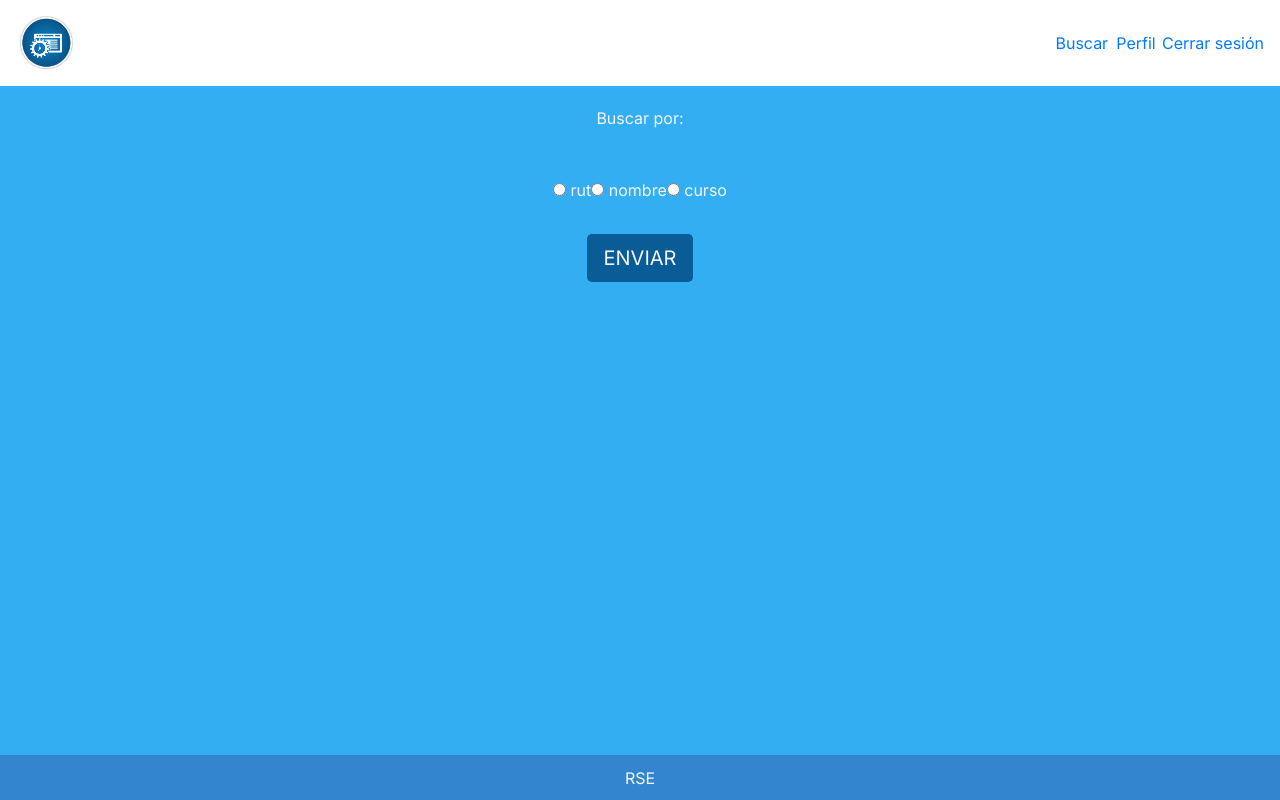
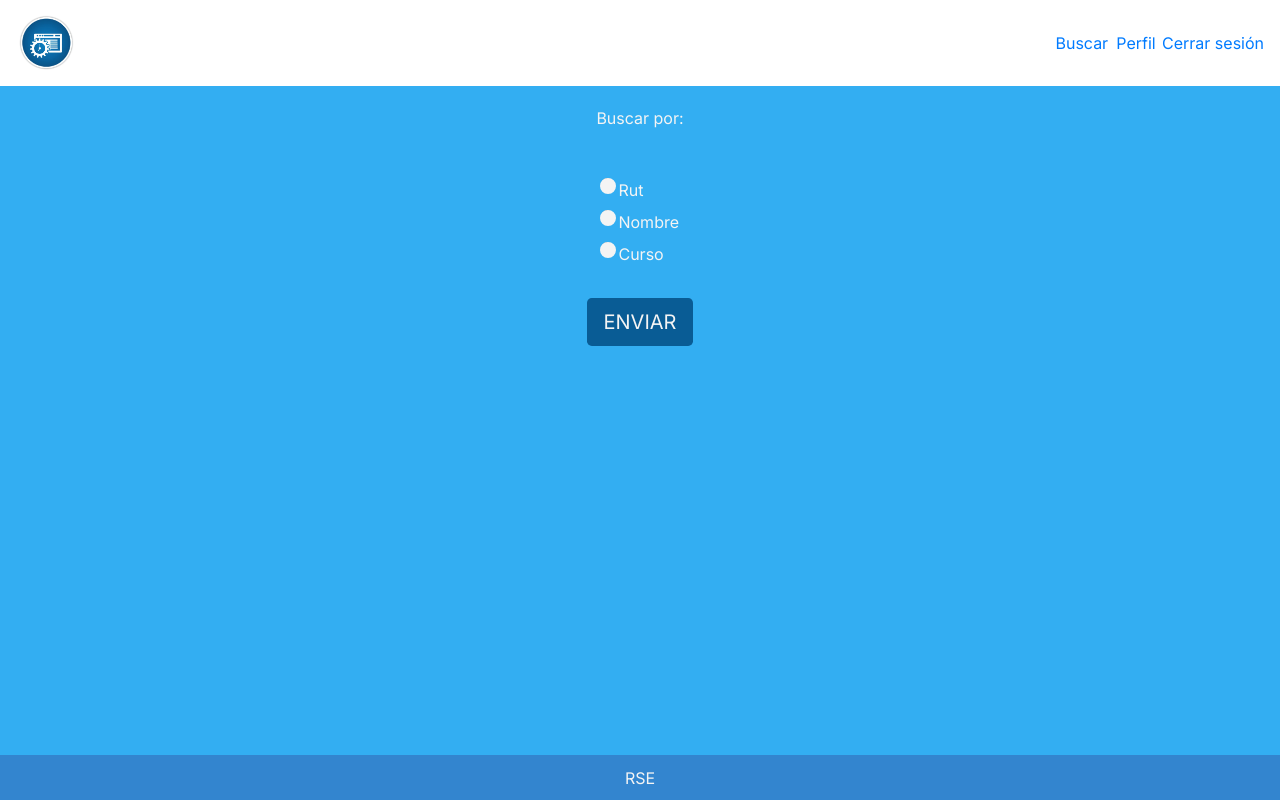
Before and after one commit to retiroseguro/retiroseguro, a Vue app: page /profesor in a window 1280 px wide. Built offline with nearby package versions, Linux system fonts and the light colour scheme.

Commit message:
vista profesor

```diff
--- a/src/views/Profesor.vue
+++ b/src/views/Profesor.vue
@@ -2,23 +2,29 @@
 <div class="container">
         <div class="texto">Buscar por:</div>
         <br><br>
-
-            <div>
-            <label><input type="radio" v-model="buscar" value="rut"> rut</label>
-            <label><input type="radio" v-model="buscar" value="nombre"> nombre</label>
-            <label><input type="radio" v-model="buscar" value="curso"> curso</label>
+            <div class="ordenar">
+                <label><input type="radio" v-model="buscar" value="rut"> Rut</label>
+                <br>
+                <label><input type="radio" v-model="buscar" value="nombre"> Nombre</label>
+                <br>
+                <label><input type="radio" v-model="buscar" value="curso"> Curso</label>
             </div>
             <div v-if="buscar == 'rut'">
-                <input type="text" id="rut" name="rut" placeholder="11.222.333-4">
+                <input class="escribir" type="text" id="rut" name="rut" placeholder="xx.xxx.xxx-x">
             </div>
             <div v-if="buscar == 'nombre'">
-                <input type="text" id="nombre" name="nombre" placeholder="Ingresa Nombre">
+                <input class="escribir" type="text" id="nombre" name="nombre" placeholder="Ingrese Nombre del Alumno">
             </div>
             <div v-if="buscar == 'curso'">
-            curso
+                <select class="escribir">
+                    <option selected>Seleccione Curso</option>
+                    <option value="1">Pre-Básica</option>
+                    <option value="2">Básica</option>
+                    <option value="3">Media</option>
+                    </select>
             </div>
+
     <Botones class="mt-4"/>
-
 </div>
 </template>
 
@@ -38,30 +44,6 @@ export default {
     },
 };
 
-// function clearSelection(current) {
-//         var allInputs = document.getElementsByTagName("input");
-//         for (var a = 0; a < allInputs.length; a++) {
-//           if (allInputs[a].type == 'radio' && allInputs[a].className == 'muestraOculta') {
-//             allInputs[a].checked = false;
-//           }
-//         }
-
-//         document.getElementById(current).checked = true;
-//       }
-
-//       function mostrarDiv(divId, radioId) {
-//           var allDivs = document.getElementsByTagName("div");
-//           for (var a = 0; a < allDivs.length; a++) {
-//             if (allDivs[a].className == 'muestraDiv') {
-//               allDivs[a].style.display = 'none';
-//             }
-//           }
-
-//           document.getElementById(divId).style.display = 'block';
-//           clearSelection(radioId);
-//       }
-
-//       mostrarDiv('mostrarrut', 'rut');
 
 </script>
 
@@ -69,31 +51,55 @@ export default {
 @import "../assets/scss/colores.scss";
 @import "../assets/scss/tipografia.scss";
 
-// input[type='radio']:checked:after {
-//         width: 10px;
-//         height: 10px;
-//         border-radius: 10px;
-//         position: relative;
-//         background-color: rgb(141, 228, 11) !important;
-//         content: '';
-//         display: inline-block;
-//         visibility: visible;
-//         border: 2px solid white;
-//     }
-
     .texto{
         color:$blanco;
         font-family: $inter;
         font-size: 16px;
     }
-    .ordenar{
+     .ordenar{
         justify-items: center;
         text-align: left;
         display:inline-block;
-        color:$blanco;
     }
     .container{
         padding-top: 20px;
     }
+    input[type="radio"]:after {
+        width: 16px;
+        height: 16px;
+        border-radius: 16px;
+        top: -2px;
+        left: -1px;
+        position: relative;
+        background-color: $blanco;
+        content: '';
+        display: inline-block;
+        visibility: visible;
+        border: 2px solid $blanco;
+    }
+
+    input[type="radio"]:checked:after {
+        width: 16px;
+        height: 16px;
+        border-radius: 16px;
+        top: -2px;
+        left: -1px;
+        position: relative;
+        background-color: $verde;
+        content: '';
+        display: inline-block;
+        visibility: visible;
+        border: 2px solid $blanco;
+    }
+    input.escribir, select.escribir {
+        background: $blanco;
+        border: 1px solid $secundario;
+        border-radius: 10px 10px 10px 10px;
+        color: $gris;
+        font-size: 16px;
+        padding: 5px;
+        width:250px;
+    }
+
 
 </style>
```
Also changed, not shown: 1 other file (tests, documents, lock files or other folders).
